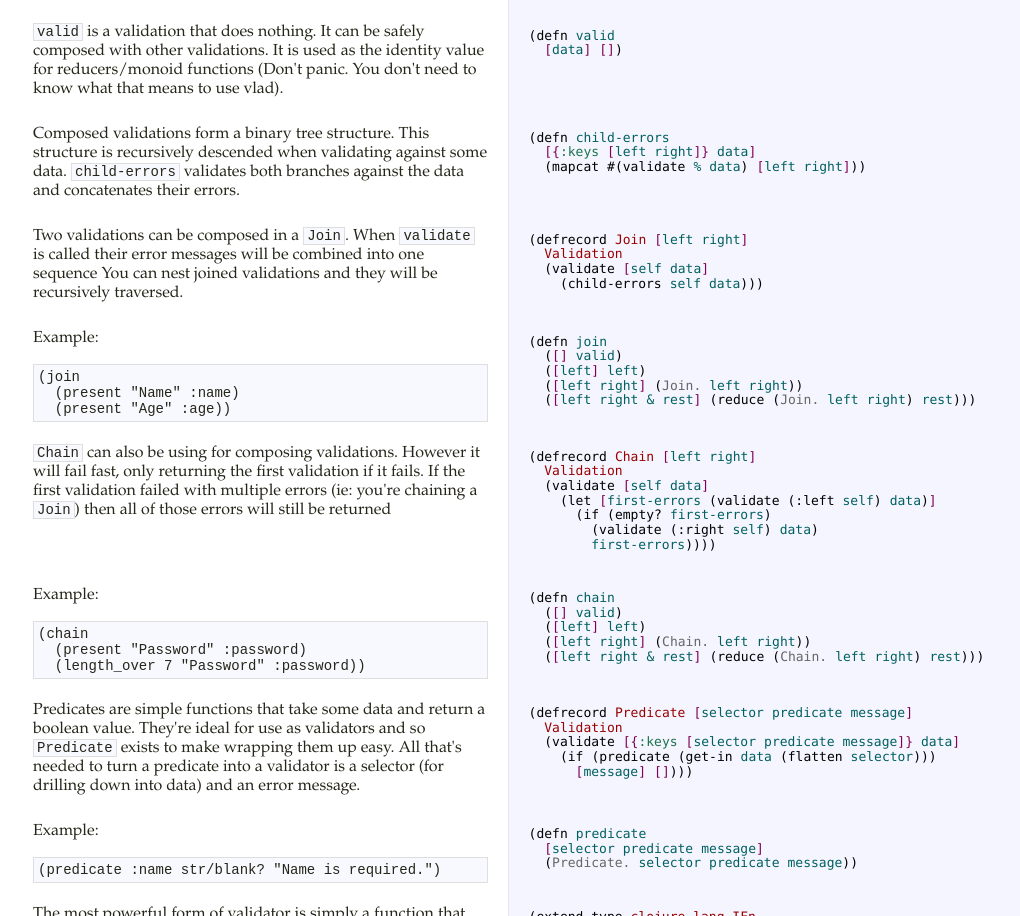
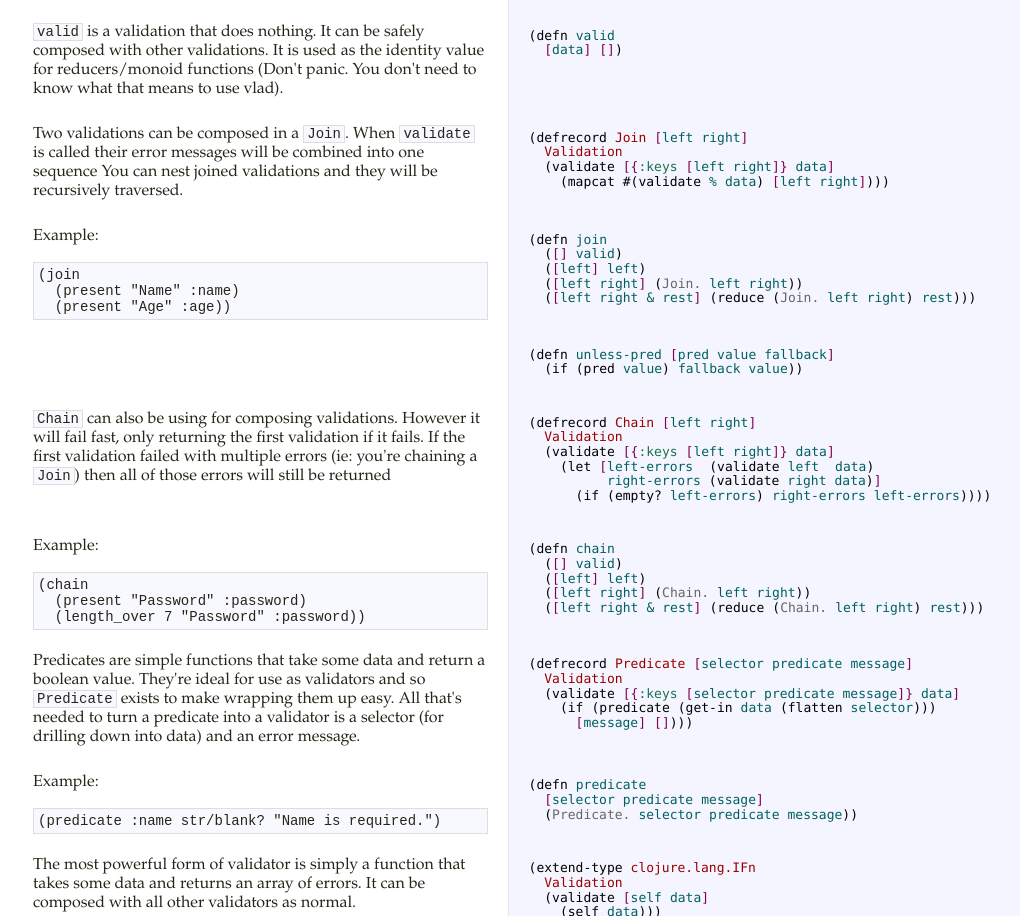
Before and after one commit to logaan/vlad, a plain HTML site: page index.html in a window 1280 px wide. Shown: the part 1407-2323 px from the top of the page, without its empty margins (22-1042 px from the left). Drawn offline with Linux system fonts and the light colour scheme.

Commit message:
updated docs

```diff
--- a/index.html
+++ b/index.html
@@ -3072,18 +3072,13 @@ error. You may find this information does not suit the tastes of your users.</p>
   other validations. It is used as the identity value for reducers/monoid
   functions (Don't panic. You don't need to know what that means to use vlad).</p>
 </td><td class="codes"><pre class="brush: clojure">(defn valid
-  [data] [])</pre></td></tr><tr><td class="docs"><p>Composed validations form a binary tree structure. This structure is
-  recursively descended when validating against some data. <code>child-errors</code>
-  validates both branches against the data and concatenates their errors.</p>
-</td><td class="codes"><pre class="brush: clojure">(defn child-errors
-  [{:keys [left right]} data]
-  (mapcat #(validate % data) [left right]))</pre></td></tr><tr><td class="docs"><p>Two validations can be composed in a <code>Join</code>. When <code>validate</code> is called their
+  [data] [])</pre></td></tr><tr><td class="docs"><p>Two validations can be composed in a <code>Join</code>. When <code>validate</code> is called their
 error messages will be combined into one sequence You can nest joined
 validations and they will be recursively traversed.</p>
 </td><td class="codes"><pre class="brush: clojure">(defrecord Join [left right]
   Validation
-  (validate [self data]
-    (child-errors self data)))</pre></td></tr><tr><td class="docs"><p>Example:</p>
+  (validate [{:keys [left right]} data]
+    (mapcat #(validate % data) [left right])))</pre></td></tr><tr><td class="docs"><p>Example:</p>
 
 <pre><code>(join
   (present "Name" :name)
@@ -3093,17 +3088,18 @@ validations and they will be recursively traversed.</p>
   ([] valid)
   ([left] left)
   ([left right] (Join. left right))
-  ([left right &amp; rest] (reduce (Join. left right) rest)))</pre></td></tr><tr><td class="docs"><p><code>Chain</code> can also be using for composing validations. However it will fail
+  ([left right &amp; rest] (reduce (Join. left right) rest)))</pre></td></tr><tr><td class="docs">
+</td><td class="codes"><pre class="brush: clojure">(defn unless-pred [pred value fallback]
+  (if (pred value) fallback value))</pre></td></tr><tr><td class="docs"><p><code>Chain</code> can also be using for composing validations. However it will fail
 fast, only returning the first validation if it fails. If the first
 validation failed with multiple errors (ie: you're chaining a <code>Join</code>) then
 all of those errors will still be returned</p>
 </td><td class="codes"><pre class="brush: clojure">(defrecord Chain [left right]
   Validation
-  (validate [self data]
-    (let [first-errors (validate (:left self) data)]
-      (if (empty? first-errors)
-        (validate (:right self) data)
-        first-errors))))</pre></td></tr><tr><td class="docs"><p>Example:</p>
+  (validate [{:keys [left right]} data]
+    (let [left-errors  (validate left  data)
+          right-errors (validate right data)]
+      (if (empty? left-errors) right-errors left-errors))))</pre></td></tr><tr><td class="docs"><p>Example:</p>
 
 <pre><code>(chain
   (present "Password" :password)
```
